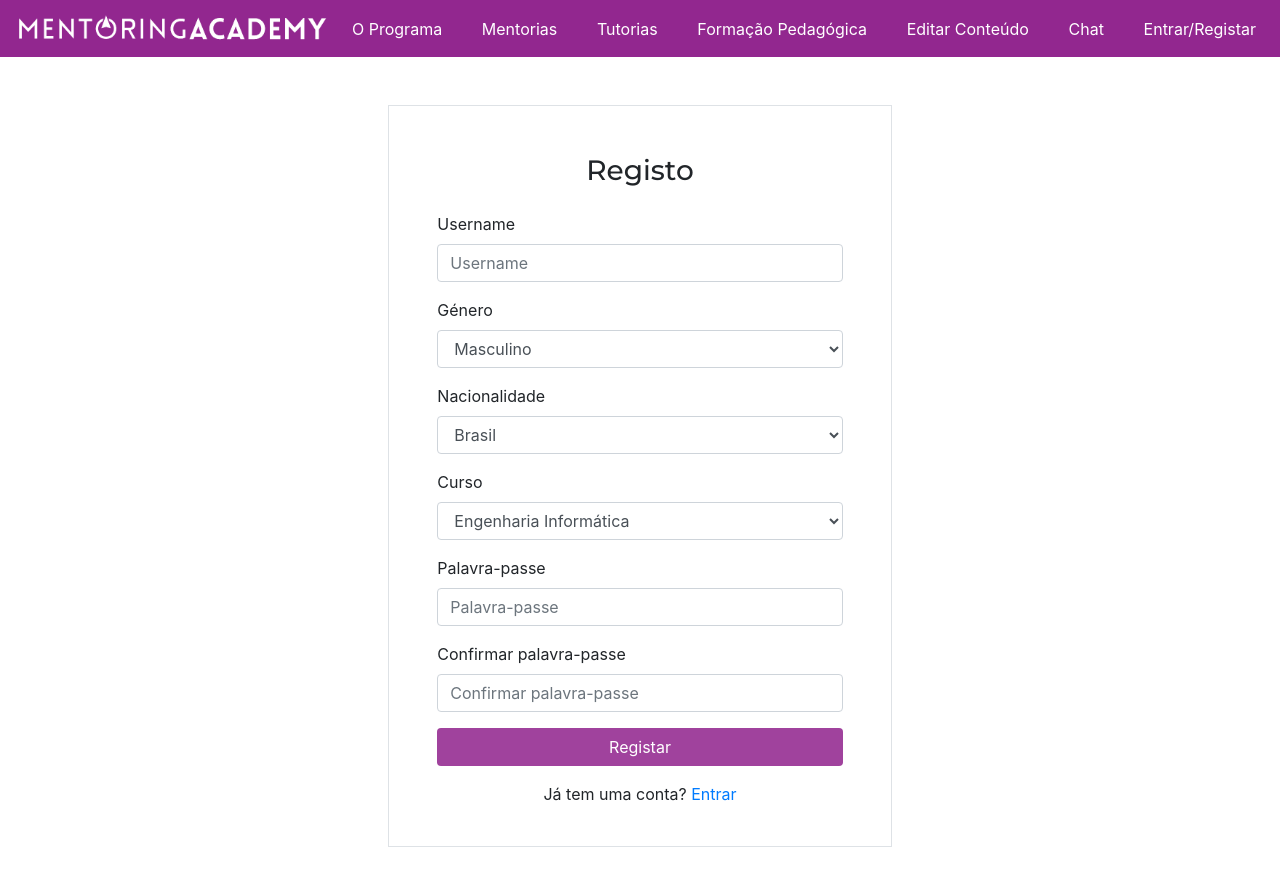
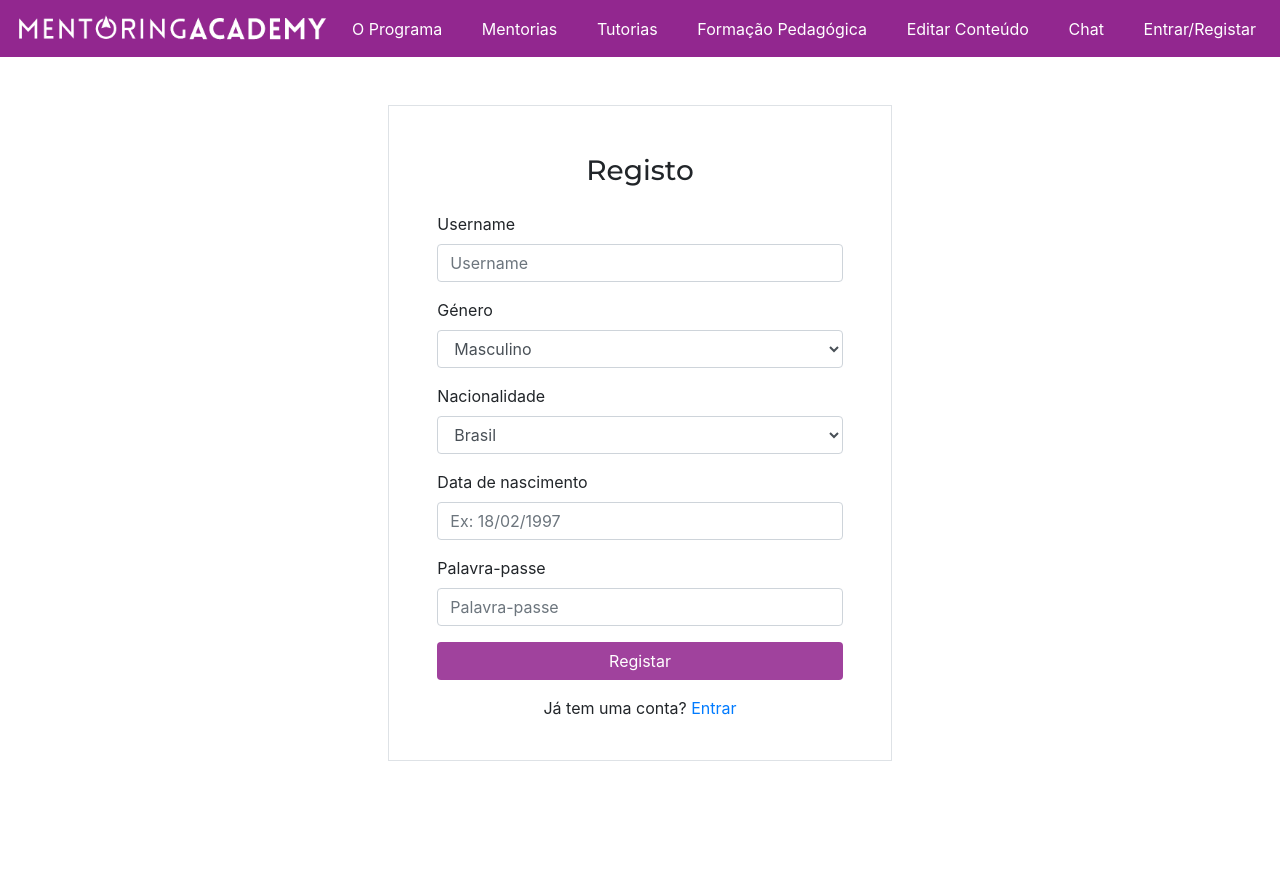
Before and after one commit to a37547/Mentoring-Academy---front-end, a React (Create React App) app: page /registar in a window 1280 px wide. Shown: the top 886 px of the page. After the commit the page ends 809 px from the top, so only its background shows below. Built offline with nearby package versions, Linux system fonts and the light colour scheme.

Commit message:
updated the registration form, added genres.js to have all available genres to choose and implemented some handlers for the registration form changing events

```diff
--- a/src/components/boas-vindas/boas-vindas-alojamento.jsx
+++ b/src/components/boas-vindas/boas-vindas-alojamento.jsx
@@ -1,5 +1,5 @@
 import React from "react";
-import { Jumbotron, Col, Row, ListGroup, Container } from "react-bootstrap";
+import { Jumbotron, Col, Row, ListGroup } from "react-bootstrap";
 
 const Alojamento = () => {
   return (
--- a/src/components/entrar/entrar.jsx
+++ b/src/components/entrar/entrar.jsx
@@ -3,7 +3,7 @@ import Navbar from "../navbar/navbar";
 import "../navbar/navbar.css";
 import "./entrar.css";
 import { Link } from "react-router-dom";
-import { Form, Row, Col, Button, Container } from "react-bootstrap";
+import { Form, Col, Button, Container } from "react-bootstrap";
 
 const Entrar = () => {
   return (
--- a/src/components/homepage/homepage-faq.jsx
+++ b/src/components/homepage/homepage-faq.jsx
@@ -16,6 +16,7 @@ const Faq = () => {
           <ListGroup>
             <ListGroup.Item>
               <a
+                href="#so"
                 onClick={() => setOpenFaq1(!openFaq1)}
                 aria-controls="faq1"
                 aria-expanded={openFaq1}
@@ -30,6 +31,7 @@ const Faq = () => {
                     <a
                       href="http://inqueritos.ipb.pt/?r=survey/index/sid/465916/lang/pt"
                       target="_blank"
+                      rel="noopener noreferrer"
                     >
                       link
                     </a>
--- a/src/components/homepage/homepage-more-features.jsx
+++ b/src/components/homepage/homepage-more-features.jsx
@@ -6,7 +6,11 @@ const MoreFeatures = () => {
     <Container className="my-5">
       <Row>
         <Col sm={12} className="text-center">
-          <a href="https://doodle.com/poll/f4etdykg2igr9m9t" target="_blank">
+          <a
+            href="https://doodle.com/poll/f4etdykg2igr9m9t"
+            target="_blank"
+            rel="noopener noreferrer"
+          >
             <h3>Funcionalidades da Plataforma (em desenvolvimento)</h3>
             <p>
               O sistema irá englobar funcionalidades nas perspectivas de tutor,
@@ -23,6 +27,7 @@ const MoreFeatures = () => {
                 <a
                   href="https://doodle.com/poll/f4etdykg2igr9m9t"
                   target="_blank"
+                  rel="noopener noreferrer"
                 >
                   ICON
                 </a>
@@ -40,6 +45,7 @@ const MoreFeatures = () => {
                 <a
                   href="https://doodle.com/poll/f4etdykg2igr9m9t"
                   target="_blank"
+                  rel="noopener noreferrer"
                 >
                   ICON
                 </a>
@@ -57,6 +63,7 @@ const MoreFeatures = () => {
                 <a
                   href="https://doodle.com/poll/f4etdykg2igr9m9t"
                   target="_blank"
+                  rel="noopener noreferrer"
                 >
                   ICON
                 </a>
@@ -76,6 +83,7 @@ const MoreFeatures = () => {
                 <a
                   href="https://doodle.com/poll/f4etdykg2igr9m9t"
                   target="_blank"
+                  rel="noopener noreferrer"
                 >
                   ICON
                 </a>
--- a/src/components/homepage/homepage-workshop.jsx
+++ b/src/components/homepage/homepage-workshop.jsx
@@ -24,7 +24,11 @@ const Workshop = () => {
           <p>
             Inscrições Encerradas. Poderá inscrever-se em uma próxima edição do
             workshop em:{" "}
-            <a href="http://bit.ly/2Tv5zrY" target="_blank">
+            <a
+              href="http://bit.ly/2Tv5zrY"
+              target="_blank"
+              rel="noopener noreferrer"
+            >
               http://bit.ly/2Tv5zrY
             </a>
           </p>
--- a/src/components/registar/registar.jsx
+++ b/src/components/registar/registar.jsx
@@ -1,29 +1,77 @@
-import React from "react";
+import React, { Component } from "react";
 import Navbar from "../navbar/navbar";
 import { Link } from "react-router-dom";
 import "./registar.css";
 import { Form, Col, Button } from "react-bootstrap";
+import { getGenres, getFirstGenre } from "../../genders";
 
-const Registar = () => {
+class Registar extends Component {
+  state = {
+    user: {
+      username: "",
+      genre: getFirstGenre().name,
+      nacionalidade: "",
+      birthdate: "",
+      password: "",
+    },
+    genders: getGenres(),
+  };
+
+  handleUsernameChange = (event) => {
+    let user = { ...this.state.user };
+    user.username = event.target.value;
+    this.setState({ user: user });
+  };
+
+  handleGenreChange = (event) => {
+    let user = { ...this.state.user };
+    user.genre = event.target.value;
+    this.setState({ user: user });
+  };
+
+  handleBirthdateChange = (event) => {
+    let user = { ...this.state.user };
+    user.birthdate = event.target.value;
+    this.setState({ user: user });
+  };
+
+  handlePasswordChange = (event) => {
+    let user = { ...this.state.user };
+    user.password = event.target.value;
+    this.setState({ user: user });
+  };
+
+  handleSubmit = (event) => {
+    event.preventDefault();
+    console.log(this.state.user);
+  };
+
+  render() {
     return (
       <React.Fragment>
         <Navbar />
         <Col xs={12} md={5} className="m-auto">
-        <Form className="my-5 border py-4 px-5">
+          <Form className="my-5 border py-4 px-5" onSubmit={this.handleSubmit}>
             <h3 className="text-center my-4">Registo</h3>
             <Form.Group controlId="formBasicEmail">
               <Form.Label>Username</Form.Label>
-            <Form.Control type="email" placeholder="Username" />
+              <Form.Control
+                type="text"
+                placeholder="Username"
+                value={this.state.user.username}
+                onChange={this.handleUsernameChange}
+              />
             </Form.Group>
 
             <Form.Group controlId="exampleForm.ControlSelect1">
               <Form.Label>Género</Form.Label>
-            <Form.Control as="select">
-              <option>Masculino</option>
-              <option>Feminino</option>
+              <Form.Control as="select" onChange={this.handleGenreChange}>
+                {this.state.genders.map((genre) => (
+                  <option key={genre.name}>{genre.name}</option>
+                ))}
               </Form.Control>
             </Form.Group>
-          <Form.Group controlId="exampleForm.ControlSelect1">
+            <Form.Group controlId="exampleForm.ControlSelect2">
               <Form.Label>Nacionalidade</Form.Label>
               <Form.Control as="select">
                 <option>Brasil</option>
@@ -31,24 +79,23 @@ const Registar = () => {
                 <option>Rússia</option>
               </Form.Control>
             </Form.Group>
-          <Form.Group controlId="exampleForm.ControlSelect1">
-            <Form.Label>Curso</Form.Label>
-            <Form.Control as="select">
-              <option>Engenharia Informática</option>
-              <option>Informática de Gestão</option>
-            </Form.Control>
+            <Form.Group controlId="exampleForm.ControlSelect3">
+              <Form.Label>Data de nascimento</Form.Label>
+              <Form.Control
+                type="text"
+                placeholder="Ex: 18/02/1997"
+                value={this.state.user.birthdate}
+                onChange={this.handleBirthdateChange}
+              />
             </Form.Group>
 
             <Form.Group controlId="formBasicPassword">
               <Form.Label>Palavra-passe</Form.Label>
-            <Form.Control type="password" placeholder="Palavra-passe" />
-          </Form.Group>
-
-          <Form.Group controlId="formBasicPassword">
-            <Form.Label>Confirmar palavra-passe</Form.Label>
               <Form.Control
                 type="password"
-              placeholder="Confirmar palavra-passe"
+                placeholder="Palavra-passe"
+                value={this.state.user.password}
+                onChange={this.handlePasswordChange}
               />
             </Form.Group>
 
@@ -62,7 +109,8 @@ const Registar = () => {
         </Col>
       </React.Fragment>
     );
-};
+  }
+}
 
 export default Registar;
 
--- /dev/null
+++ b/src/genders.js
@@ -0,0 +1,9 @@
+const genders = [{ name: "Masculino" }, { name: "Feminino" }];
+
+export function getGenres() {
+  return genders;
+}
+
+export function getFirstGenre() {
+  return genders[0];
+}
```
Lines whose indentation alone changed are shown as unchanged.
